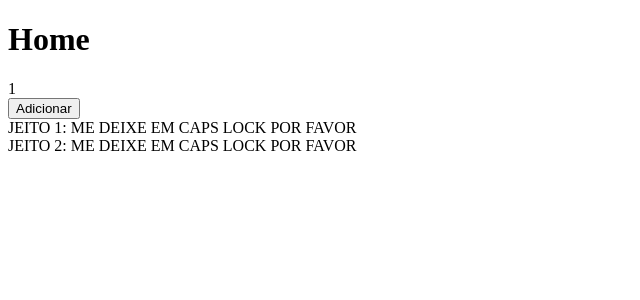
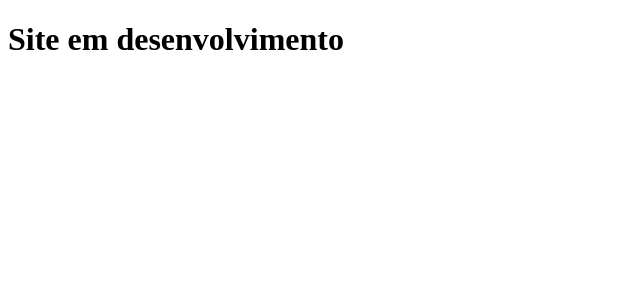
Before and after one commit to jeanpavan/reiarts, a Next.js app: page / in a window 1280 px wide. Shown: the top 300 px of the page, without its empty margins (0-640 px from the left). Built offline with nearby package versions, Linux system fonts and the light colour scheme.

Commit message:
development annoucement

```diff
--- a/pages/index.js
+++ b/pages/index.js
@@ -3,10 +3,10 @@ import { useState } from 'react';
 function Home() {
     return (
         <div>
-            <h1>Home</h1>
-            <Counter />
+            <h1>Site em desenvolvimento</h1>
+            {/*<Counter />
             <CapsLock1 text="Jeito 1: Me deixe em Caps Lock por favor" />
-            <CapsLock2>Jeito 2: Me deixe em Caps Lock por favor</CapsLock2>
+            <CapsLock2>Jeito 2: Me deixe em Caps Lock por favor</CapsLock2> */}
         </div>
     )
 }
```
